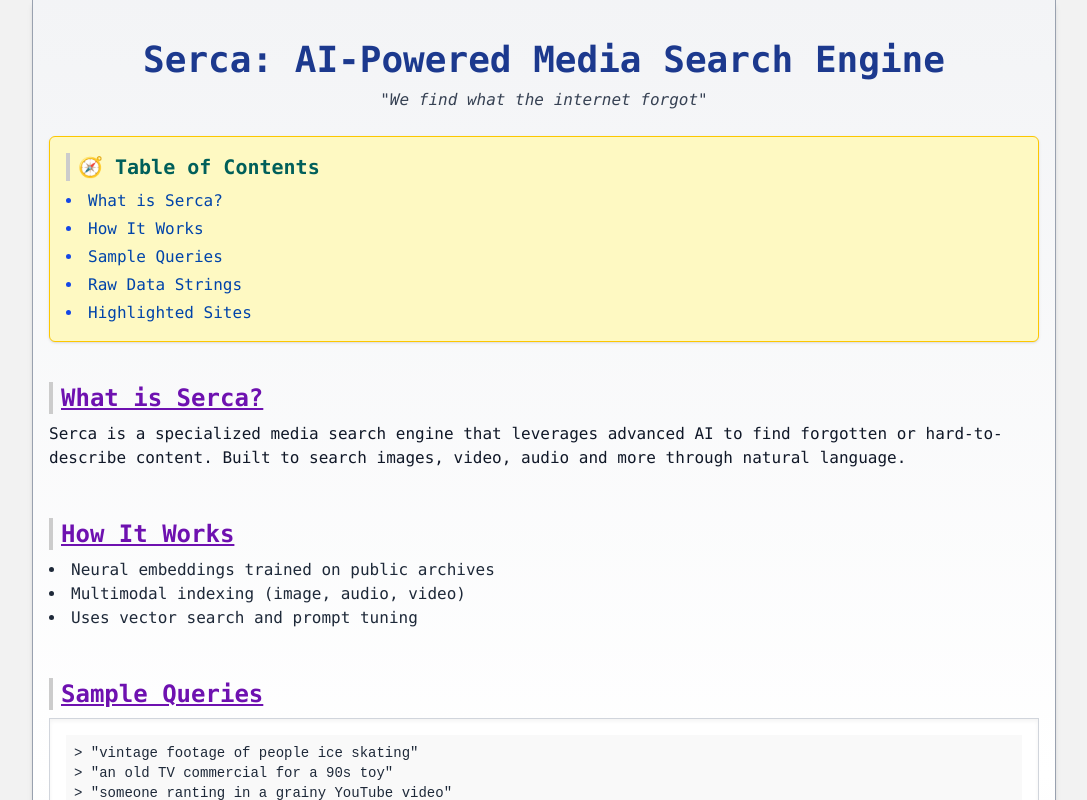
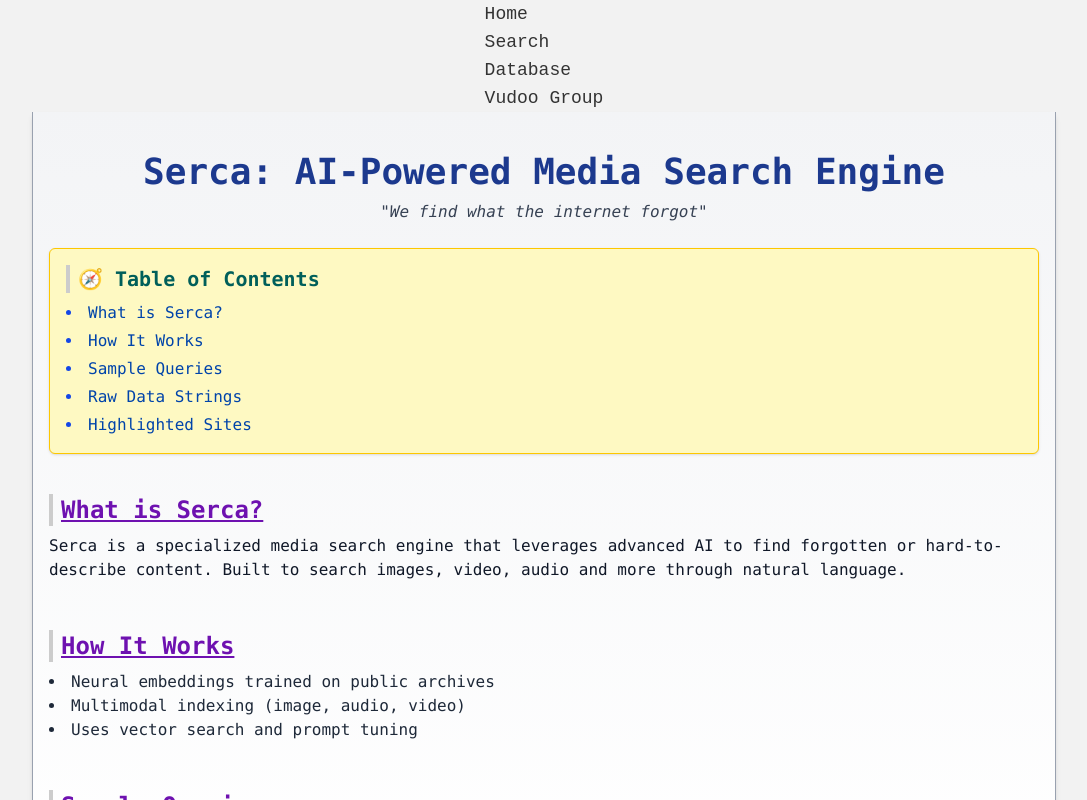
Before and after one commit to KilroyWasHere-cs-j/Serca-web, a SvelteKit app in the folder serca-web/: page / in a window 1280 px wide. Shown: the top 800 px of the page, without its empty margins (96-1183 px from the left). Built offline with nearby package versions, Linux system fonts and the light colour scheme.

Commit message:
Added a navbar

```diff
--- /dev/null
+++ b/serca-web/src/components/Navbar.svelte
@@ -0,0 +1,11 @@
+<script lang="ts">
+</script>
+
+<div class="flex justify-center">
+    <div class="flex flex-col">
+        <a href="/" class="text-lg hover:text-purple-500 transition duration-300">Home</a>
+        <a href="/serca-search" class="text-lg hover:text-purple-500 transition duration-300">Search</a>
+        <a href="/database" class="text-lg hover:text-purple-500 transition duration-300">Database</a>
+        <a href="/vudoogroup" class="text-lg hover:text-purple-500 transition duration-300">Vudoo Group</a>
+    </div>
+</div>
```
